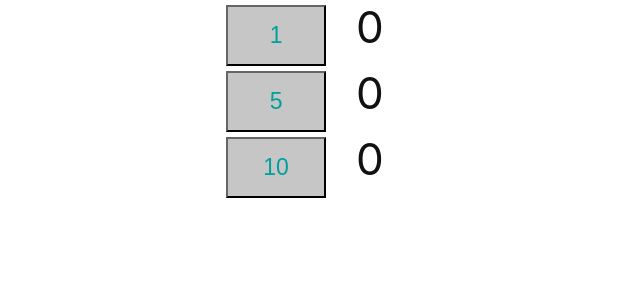
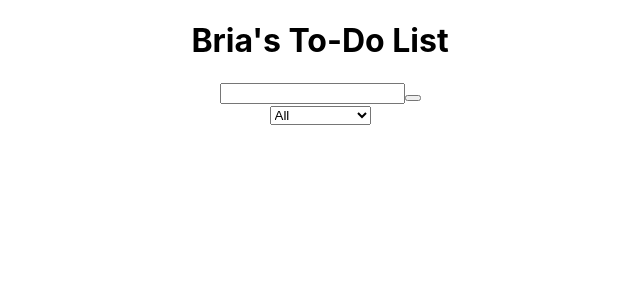
Before and after one commit to whiteheadbria/todo-app, a React (Create React App) app: page / in a window 1280 px wide. Shown: the top 300 px of the page, without its empty margins (320-960 px from the left). Built offline with nearby package versions, Linux system fonts and the light colour scheme.

Commit message:
Redoing everything! Found this video for guidance. https://www.youtube.com/watch?v=pCA4qpQDZD8

```diff
--- a/src/App.js
+++ b/src/App.js
@@ -1,36 +1,19 @@
-import React, { Component } from 'react';
-import FirstComponent from './components/learning-examples/FirstComponent'
-import SecondComponent from './components/learning-examples/SecondComponent'
-import ThirdComponent from './components/learning-examples/ThirdComponent'
-import Counter from './components/counter/Counter'
+import React from 'react';
 import './App.css';
+// Importing Components
 
-import logo from './logo.svg';
-import './App.css';
+import Form from "./components/Form";
+import List from "./components/List";
 
-class App extends Component  {
-  render() {
+function App() {
   return (
     <div className="App">
-    <Counter />
-
+    <header>
+      <h1>Bria's To-Do List</h1>
+      </header>
+      <Form />
     </div>
   );
 }
-}
-
-
-class LearningComponents extends Component {
-  render() {
-    return (
-      <div className="LearningComponents">
-        My Hello World
-        <FirstComponent />
-        <SecondComponent />
-        <ThirdComponent />
-      </div>
-    );
-  }
-}
 
 export default App;
--- /dev/null
+++ b/src/components/Form.js
@@ -0,0 +1,24 @@
+import React from "react";
+
+
+const Form = () => {
+    return (
+        <form>
+            <input type ="text" className="todo-input" />
+            <button className ="todo-button" type="submit">
+                <i className="fa fa-close"></i>
+            </button>
+
+            <div className ="select">
+                <select name="todos" className="filter-todo">
+                    <option value="all">All</option>
+                    <option value="completed">Completed</option>
+                    <option value="uncompleted">Uncompleted </option>
+                </select>
+            </div>
+        </form>
+
+    );
+}
+
+export default Form;
--- a/src/components/counter/Counter.css
+++ /dev/null
@@ -1,15 +0,0 @@
-button {
-    background-color: #c6c6c6;
-    border-color: #111111;
-    font-size: 23px;
-    padding: 15px 30px;
-    color: #00A19c;
-    width: 100px;
-}
-
-
-.count {
-    font-size: 44px;
-    color: #111111;
-    padding: 15px 30px;
-}
--- a/src/components/counter/Counter.jsx
+++ /dev/null
@@ -1,80 +0,0 @@
-import React, {Component} from 'react'
-import './Counter.css'
-import PropTypes from 'prop-types'
-
-
-class Counter extends Component {
-
-    constructor() {
-        super();
-
-        this.state = {
-            counter : 0
-        }
-
-        this.increment = this.increment.bind(this);
-
-    }
-
-    render() {
-        return (
-            <div className="counter">
-                <CounterButtons by ={1}/>
-                <CounterButtons by ={5}/>
-                <CounterButtons by ={10}/>
-            </div>
-        );
-    }
-
-    increment() {
-        console.log("increment from parent")
-      // this.setState ( {
-           // counter : this.state.counter //+ this.props.by
-      //  });
-    }
-
-}
-
-class CounterButtons extends Component {
-    // Defines inital state in a constructor
-    // state => counter 0
-
-constructor () {
-    super(); // Error 1
-
-    this.state = {
-        counter: 0
-    }
-
-    this.increment = this.increment.bind(this);
-}
-
-    render() { //what we're returning back
-    return (
-        <div className="counter">
-            <button onClick={this.increment}>  {this.props.by} </button>
-            <span className="count">{this.state.counter}</span>
-        </div>
-    )
-}
-
-// Update state - counter++
-// console.log('increment')
-increment() {
-    this.setState ( {
-    counter: this.state.counter + this.props.by
-});
-
-}
-}
-
-
-CounterButtons.defaultProps = {
-    by : 1
-}
-
-CounterButtons.propTypes = {
-    by : PropTypes.number
-}
-
-export default Counter
--- a/src/components/learning-examples/FirstComponent.js
+++ /dev/null
@@ -1,13 +0,0 @@
-import React, { Component } from 'react';
-
-class FirstComponent extends Component  {
-    render() {
-    return (
-      <div className="FirstComponent">
-        First Component
-      </div>
-    );
-  }
-  }
-
-  export default FirstComponent
--- a/src/components/learning-examples/SecondComponent.js
+++ /dev/null
@@ -1,11 +0,0 @@
-import React, { Component } from 'react';
-
-export default class SecondComponent extends Component {
-    render () {
-      return (
-        <div className="SecondComponent">
-          Second Component
-        </div>
-      );
-  }
-}
--- a/src/components/learning-examples/ThirdComponent.js
+++ /dev/null
@@ -1,11 +0,0 @@
-import React, { Component } from 'react';
-
-function ThirdComponent() {
-    return (
-      <div className="ThirdComponent">
-        Third Component
-      </div>
-    );
-  }
-
-  export default ThirdComponent
```
Also changed, not shown: src/components/List.js (added).
